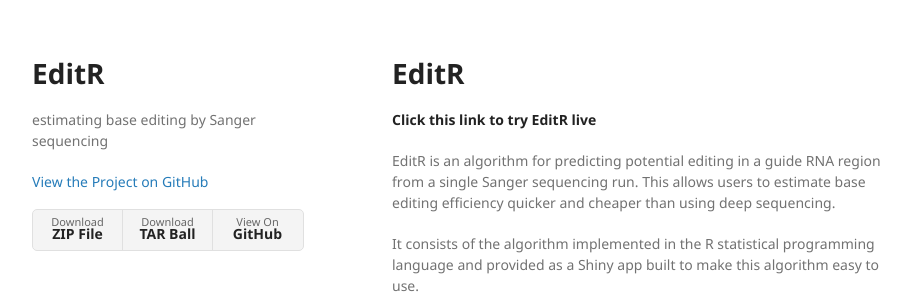
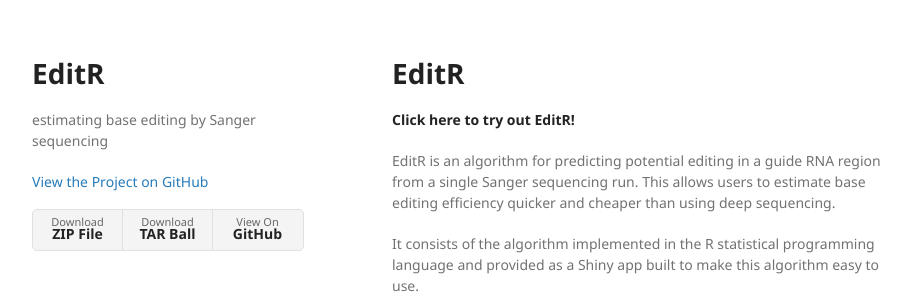
Before and after one commit to MoriarityLab/EditR, a Jekyll site: the page built from docs/index.md, in a window 1280 px wide. Shown: the top 304 px of the page, without its empty margins (178-1101 px from the left). Built offline with Jekyll 4.4.1, drawn with Linux system fonts in a browser that asks for light colours; our own code applies the rules of GitHub Pages for plain Markdown files.

Commit message:
Updated splash page post-publication.

```diff
--- a/docs/index.md
+++ b/docs/index.md
@@ -2,9 +2,9 @@
 layout: default
 ---
 
-# EditR
+# [**EditR**](https://moriaritylab.shinyapps.io/editr_v10/)
 
-[**Click this link to try EditR live**](https://moriaritylab.shinyapps.io/editr_v10/)
+[**Click here to try out EditR!**](https://moriaritylab.shinyapps.io/editr_v10/)
 
 EditR is an algorithm for predicting potential editing in a guide RNA region from a single Sanger sequencing run. This allows users to estimate base editing efficiency quicker and cheaper than using deep sequencing.
 
```
